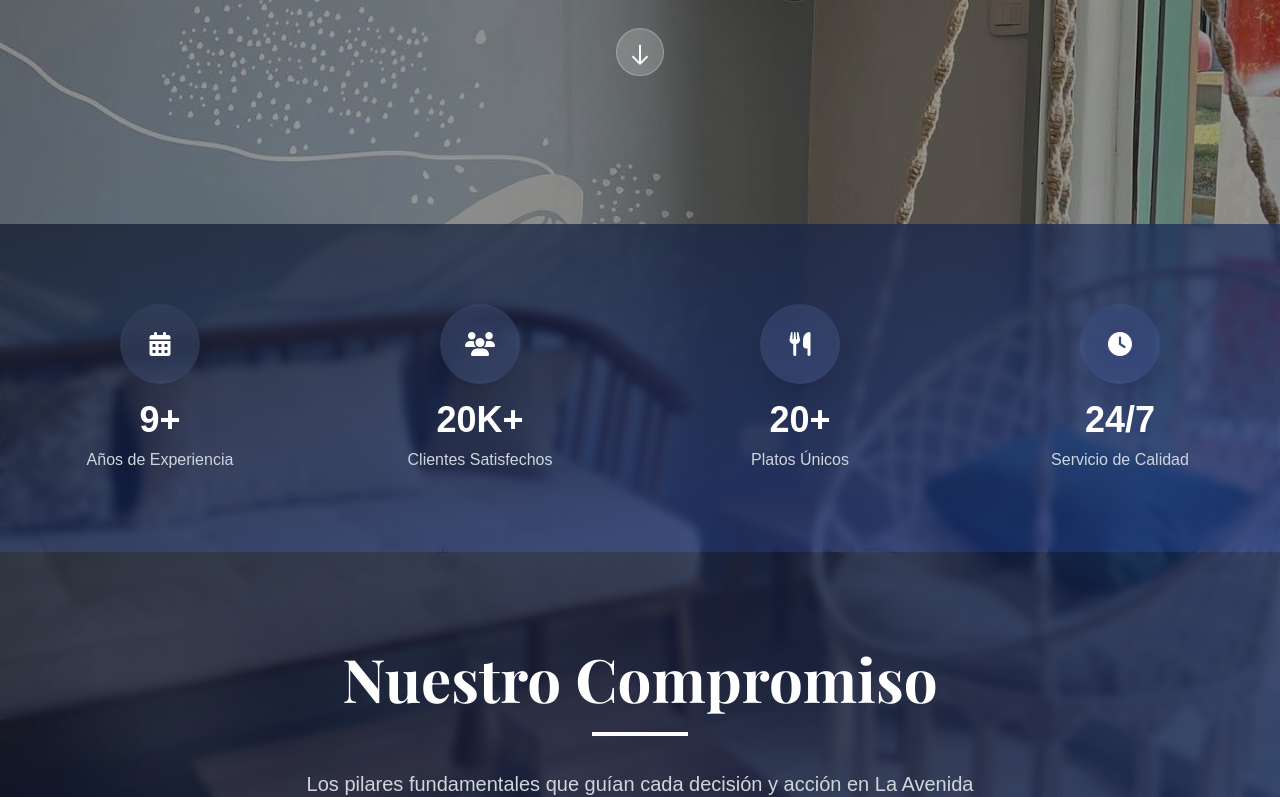
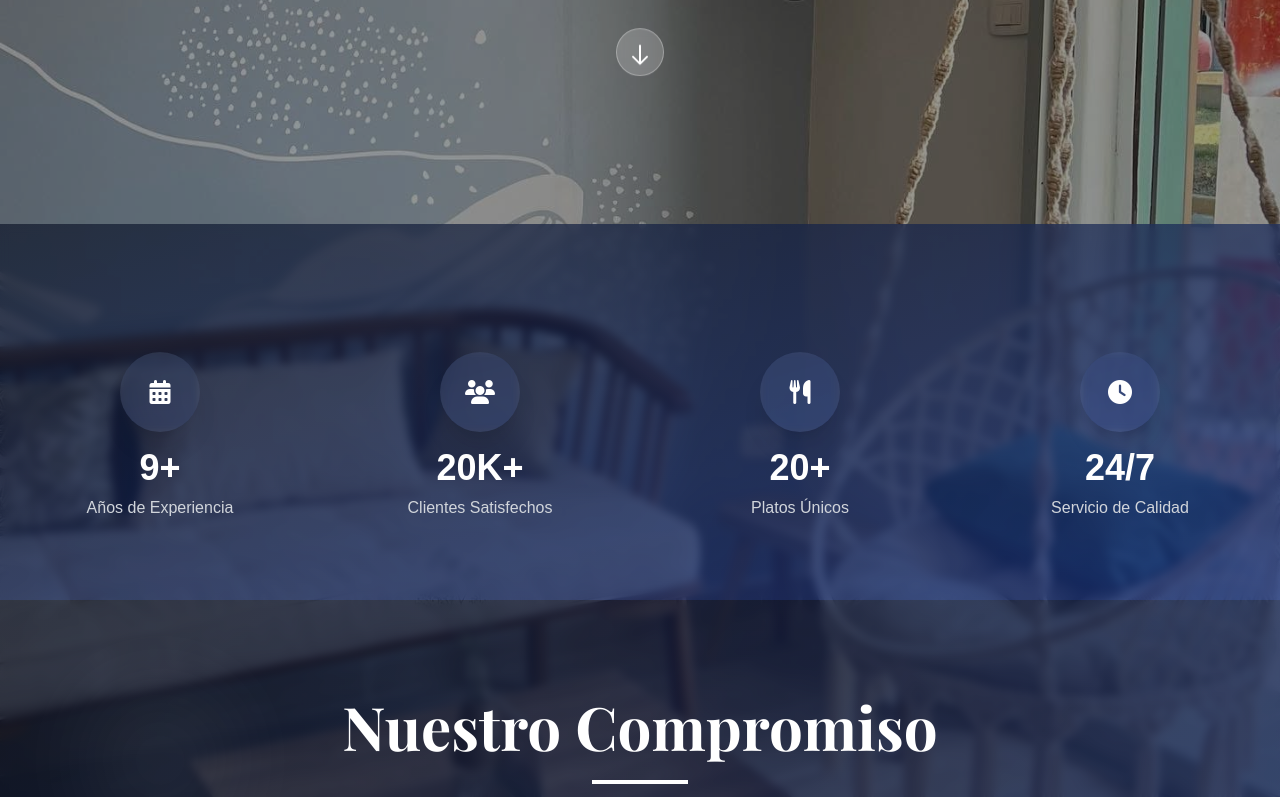
Before and after one commit to Dhilsen18/La_Avenida, a React (Vite) app: page /about in a window 1280 px wide. Shown: the part 576-1373 px from the top of the page. Built offline with nearby package versions, Linux system fonts and the light colour scheme; a web font is replaced by a local one.

Commit message:
Fix: Ajustar padding-top de la primera secciÃ³n para dar espacio a la barra de navegaciÃ³n

```diff
--- a/src/App.tsx
+++ b/src/App.tsx
@@ -1773,7 +1773,7 @@ const AboutUs = () => {
 
     {/* Sección de Estadísticas */}
     <MotionSection
-      className="about-stats-section relative z-20 py-20 bg-gradient-to-br from-slate-900/70 to-blue-900/70 backdrop-blur-sm"
+      className="about-stats-section relative z-20 pt-32 pb-20 bg-gradient-to-br from-slate-900/70 to-blue-900/70 backdrop-blur-sm"
       data-aos="fade-up"
     >
       <div className="container mx-auto px-4">
```
